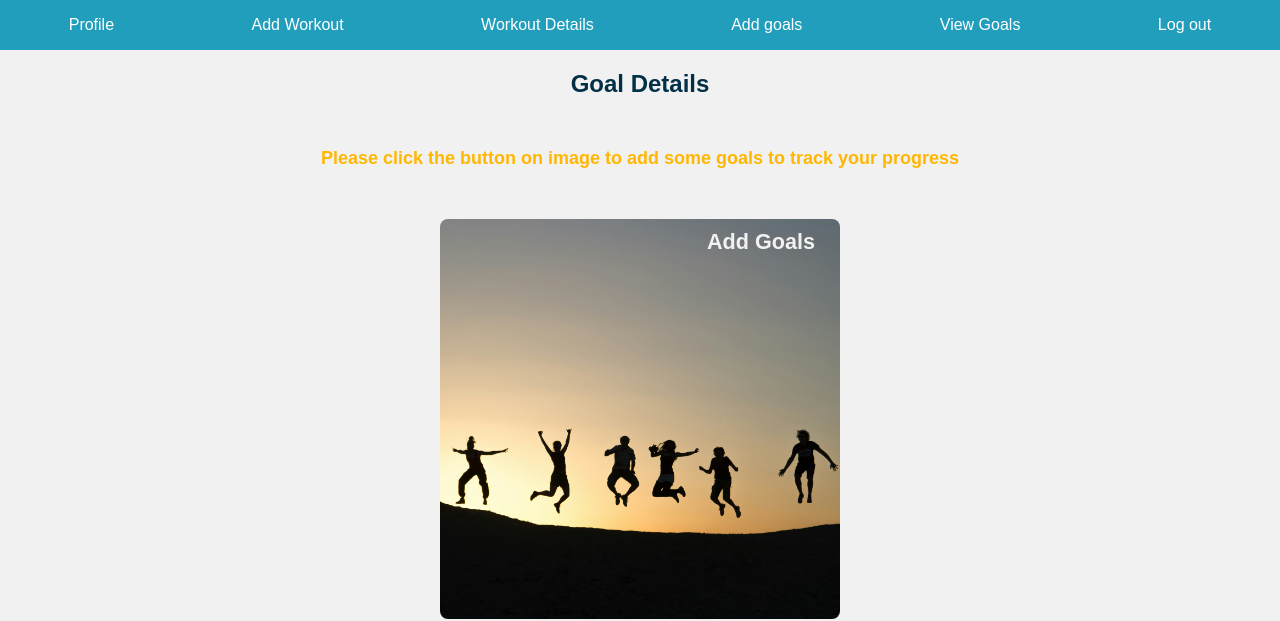
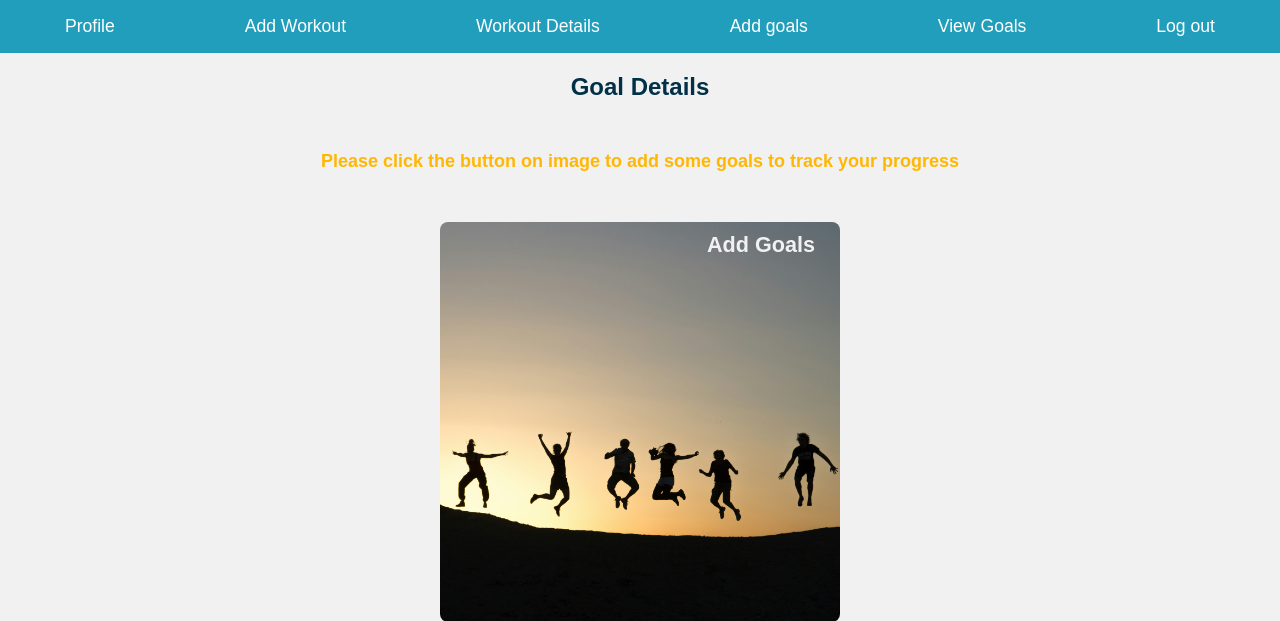
Before and after one commit to DPreet12/django-fitness-app, a Django app: page /goal/details/ in a window 1280 px wide. Shown: the top 621 px of the page. Run offline with Django 5.2, Linux system fonts and the light colour scheme; a user stored in the database is signed in; data that the repository does not hold is empty.

Commit message:
feat: fixed navbar's size and goal-details page's css

```diff
--- a/main_app/static/css/base.css
+++ b/main_app/static/css/base.css
@@ -46,6 +46,7 @@ nav li {
 nav ul li a {
   color: #fff;
   text-decoration: none;
+  font-size: 1.1em;
 }
 
 nav ul li a:hover {
@@ -61,6 +62,7 @@ nav ul li a:hover {
     cursor: pointer;
     padding: 0;
     font-family: inherit;
+    font-size: 1.1em;
   }
 
 #logout-form button:hover {
--- a/main_app/static/css/goal-details.css
+++ b/main_app/static/css/goal-details.css
@@ -22,7 +22,7 @@
     flex-direction: column;
     justify-content: space-around;
     padding-bottom: 20px;
-
+    margin-top:30px;
 }
 
 
```
